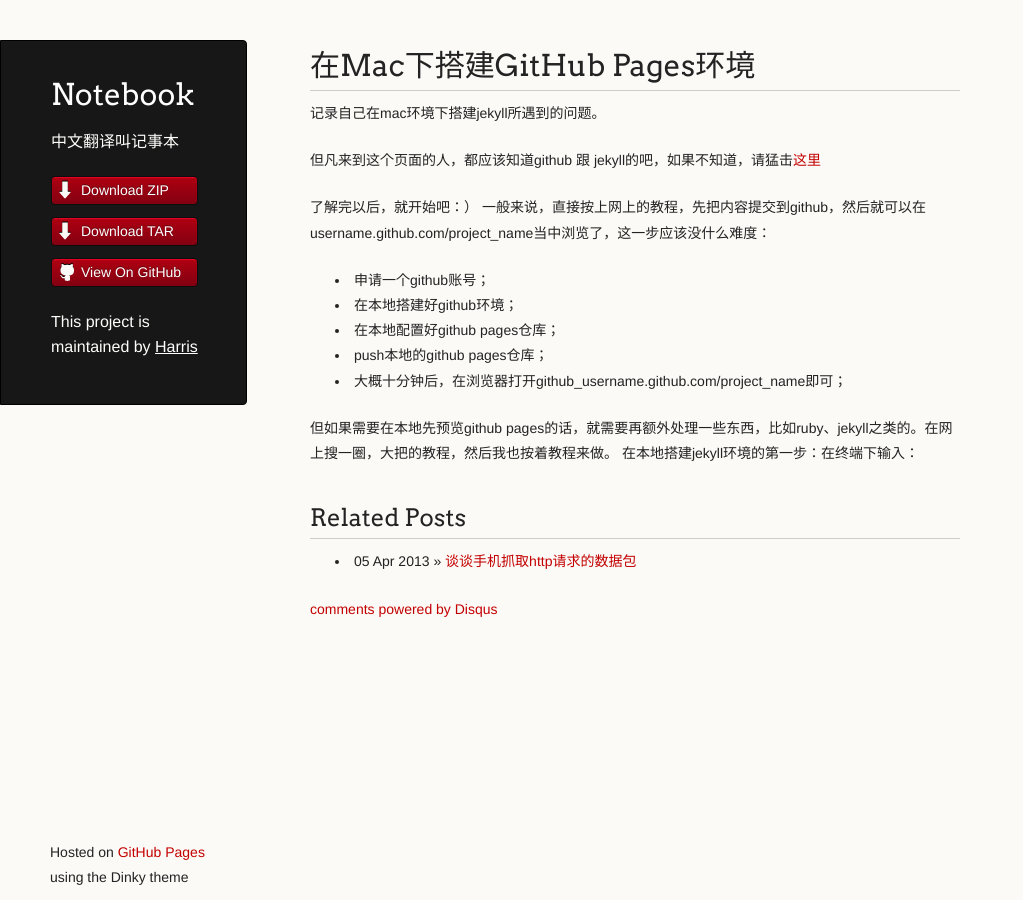
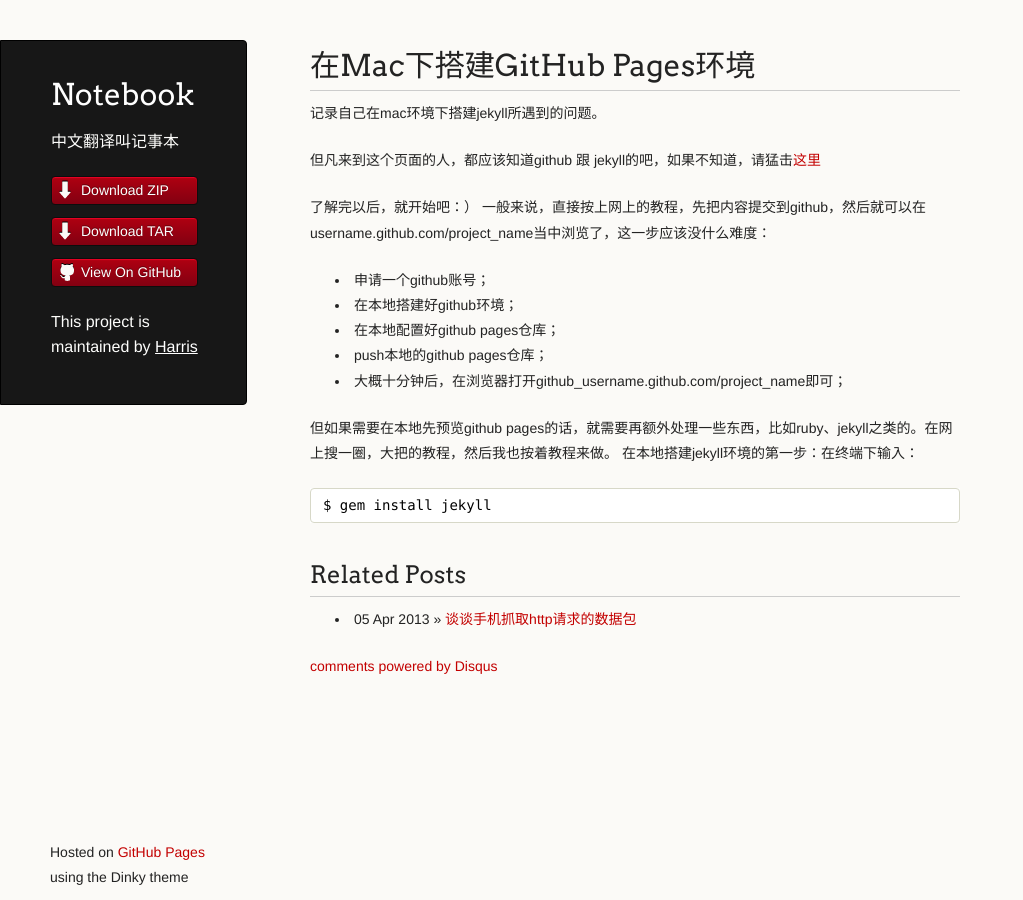
Before and after one commit to tenjessy/blog, a Jekyll site: the page built from _posts/2013-03-30-jekyll-work-in-mac.md, in a window 1280 px wide. Shown: the whole page, without its empty margins (0-1023 px from the left). Built offline with Jekyll 4.4.1, drawn with Linux system fonts in a browser that asks for light colours; Markdown is read by kramdown in place of the engine named in the settings; comment, search, counter and statistics services are not loaded.

````diff
--- a/_posts/2013-03-30-jekyll-work-in-mac.md
+++ b/_posts/2013-03-30-jekyll-work-in-mac.md
@@ -18,3 +18,7 @@
 
 但如果需要在本地先预览github pages的话，就需要再额外处理一些东西，比如ruby、jekyll之类的。在网上搜一圈，大把的教程，然后我也按着教程来做。
 在本地搭建jekyll环境的第一步：在终端下输入：
+
+```
+$ gem install jekyll
+```
````
